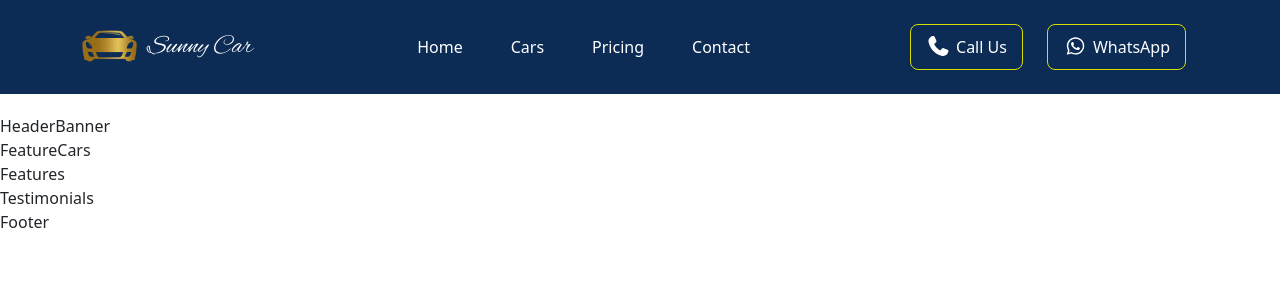
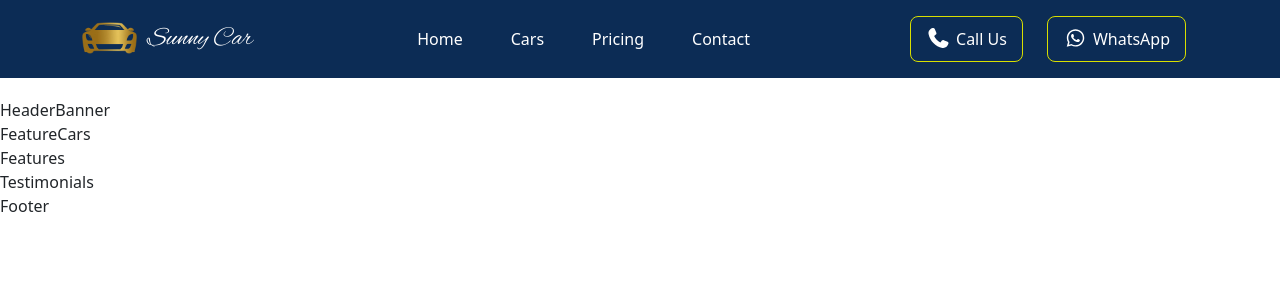
Before and after one commit to rajdeepj1363/sunnycar, a React (Create React App) app: page / in a window 1280 px wide. Shown: the top 300 px of the page. Built offline with nearby package versions, Linux system fonts and the light colour scheme.

Commit message:
Fixed button spacing in smaller resolution

```diff
--- a/src/Components/Header/Header.js
+++ b/src/Components/Header/Header.js
@@ -24,7 +24,7 @@ function Header() {
     "Hello, I'd like to book car with Sunny Car!",
   );
   return (
-    <Navbar expand="lg" className="navbar-styles">
+    <Navbar expand="lg" variant="dark" className="navbar-styles">
       <Container>
         <Navbar.Brand className="navbar-brand-styles">
           <img src={car_logo} width="55px" style={{ marginRight: "10px" }} />
@@ -39,7 +39,7 @@ function Header() {
             <Nav.Link className="mx-3 navbar-link-styles">Contact</Nav.Link>
           </Nav>
           <Nav>
-            <Nav.Link className="mx-1 my-2 navbar-link-styles">
+            <Nav.Link className="mx-1 navbar-link-styles">
               <HeaderBtn
                 onClick={() => (window.location.href = "tel:+917030499720")}
               >
@@ -50,7 +50,7 @@ function Header() {
                 Call Us
               </HeaderBtn>
             </Nav.Link>
-            <Nav.Link className="mx-1 my-2 navbar-link-styles">
+            <Nav.Link className="mx-1 navbar-link-styles">
               <HeaderBtn
                 onClick={() =>
                   (window.location.href = `https://wa.me/917030499720?text=${whatsAppText}`)
```
